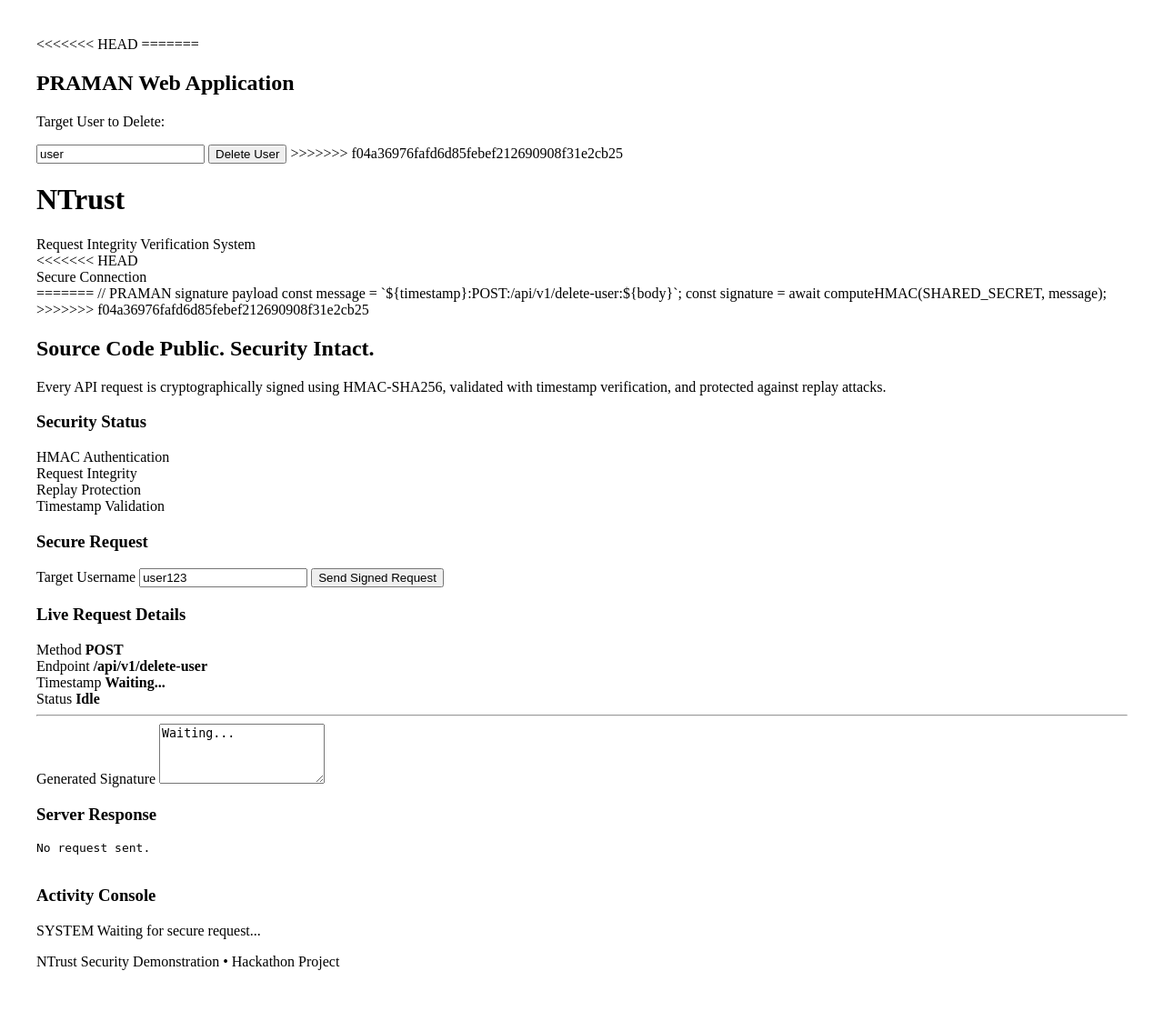
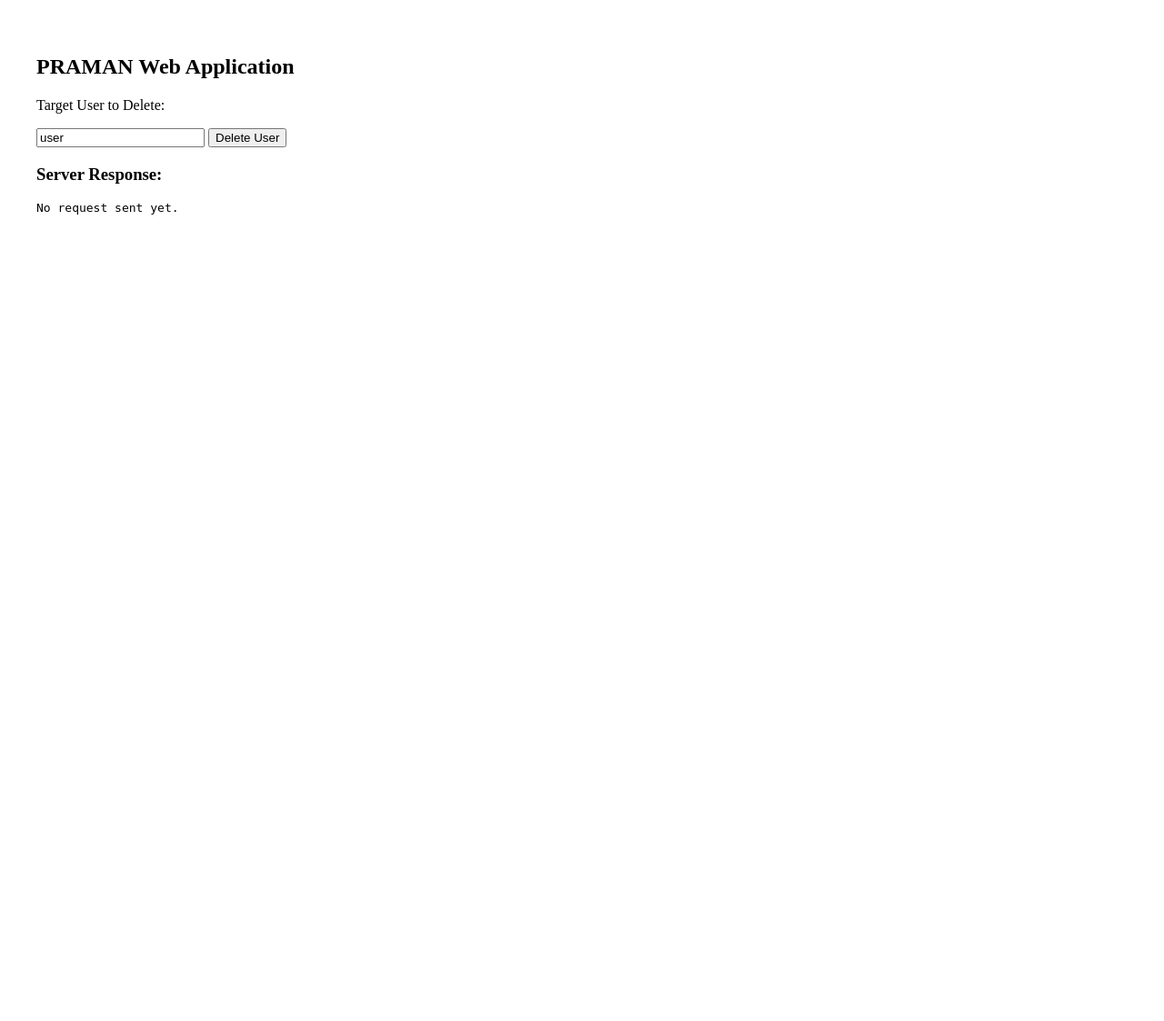
Before and after one commit to EliteDebuggers/hackathon2, a Flask app: page / in a window 1280 px wide. Shown: the whole page at 91% size. After the commit the page ends 236 px from the top, so only its background shows below. Run offline with Flask 3, Linux system fonts and the light colour scheme.

Commit message:
rollback to previus version of index.html

```diff
--- a/templates/index.html
+++ b/templates/index.html
@@ -3,30 +3,6 @@
 <head>
     <meta charset="UTF-8">
     <meta name="viewport" content="width=device-width, initial-scale=1.0">
-<<<<<<< HEAD
-
-    <title>NTrust • Request Integrity Verification</title>
-
-    <link rel="apple-touch-icon"
-      href="{{ url_for('static', filename='favicon/apple-touch-icon.png') }}">
-
-<link rel="icon"
-      href="{{ url_for('static', filename='favicon/favicon-32x32.png') }}">
-
-<link rel="icon"
-      href="{{ url_for('static', filename='favicon/favicon-16x16.png') }}">
-
-<link rel="manifest"
-      href="{{ url_for('static', filename='favicon/site.webmanifest') }}">
-
-    <link rel="preconnect" href="https://fonts.googleapis.com">
-    <link rel="preconnect" href="https://fonts.gstatic.com" crossorigin>
-
-    <link href="https://fonts.googleapis.com/css2?family=Inter:wght@300;400;500;600;700&family=JetBrains+Mono:wght@400;500&display=swap" rel="stylesheet">
-
-    <link rel="stylesheet" href="{{ url_for('static', filename='style.css') }}">
-</head>
-=======
     <title>PRAMAN</title>
     <link rel="apple-touch-icon" sizes="180x180" href="/apple-touch-icon.png">
     <link rel="icon" type="image/png" sizes="32x32" href="/favicon-32x32.png">
@@ -38,178 +14,54 @@
     <p>Target User to Delete:</p>
     <input type="text" id="username" value="user" />
     <button onclick="sendSignedRequest()">Delete User</button>
->>>>>>> f04a36976fafd6d85febef212690908f31e2cb25
 
-<body>
+    <h3>Server Response:</h3>
+    <pre id="output">No request sent yet.</pre>
 
-<div class="background-grid"></div>
+    <script>
+        // flask inject variables in js when server start
+        const SHARED_SECRET = "{{ env_secret }}";
 
-<header class="navbar">
-    <div class="logo">
-        <div class="logo-circle">
-        </div>
+        const ENDPOINT = "http://127.0.0.1:5000/api/v1/delete-user";
 
-        <div>
-            <h1>NTrust</h1>
-            <span>Request Integrity Verification System</span>
-        </div>
+        async function computeHMAC(secret, message) {
+            const encoder = new TextEncoder();
+            const key = await crypto.subtle.importKey(
+                'raw', encoder.encode(secret),
+                { name: 'HMAC', hash: 'SHA-256' },
+                false, ['sign']
+            );
+            const signatureBuffer = await crypto.subtle.sign('HMAC', key, encoder.encode(message));
+            return Array.from(new Uint8Array(signatureBuffer))
+                .map(b => b.toString(16).padStart(2, '0')).join('');
+        }
 
-<<<<<<< HEAD
-    </div>
-    <div class="connection-status">
-        <span class="status-dot"></span>
-        Secure Connection
-    </div>
-=======
+        async function sendSignedRequest() {
+            const username = document.getElementById("username").value;
+            const timestamp = Math.floor(Date.now() / 1000).toString();
+            const body = JSON.stringify({ username });
+
             // PRAMAN signature payload
             const message = `${timestamp}:POST:/api/v1/delete-user:${body}`;
             const signature = await computeHMAC(SHARED_SECRET, message);
->>>>>>> f04a36976fafd6d85febef212690908f31e2cb25
 
-</header>
-<section class="hero">
-    <h2>
-        Source Code Public.
-        <span>Security Intact.</span>
-    </h2>
-    <p>
-        Every API request is cryptographically signed using HMAC-SHA256,
-        validated with timestamp verification, and protected against replay attacks.
-    </p>
-</section>
+            try {
+                const res = await fetch(ENDPOINT, {
+                    method: "POST",
+                    headers: {
+                        "Content-Type": "application/json",
+                        "X-Timestamp": timestamp,
+                        "X-Signature": signature
+                    },
+                    body: body
+                });
 
-<main class="dashboard">
-    <section class="left-column">
-        <div class="card">
-            <div class="card-header">
-                <h3>Security Status</h3>
-            </div>
-            <div class="security-list">
-                <div class="security-item">
-                    <span class="indicator active"></span>
-                    HMAC Authentication
-                </div>
-
-                <div class="security-item">
-                    <span class="indicator active"></span>
-                    Request Integrity
-                </div>
-
-                <div class="security-item">
-                    <span class="indicator active"></span>
-                    Replay Protection
-                </div>
-
-                <div class="security-item">
-                    <span class="indicator active"></span>
-                    Timestamp Validation
-                </div>
-
-            </div>
-        </div>
-
-        <div class="card">
-            <div class="card-header">
-                <h3>Secure Request</h3>
-            </div>
-            <label for="username">
-                Target Username
-            </label>
-            <input
-                id="username"
-                type="text"
-                value="user123"
-                placeholder="Enter username"
-            >
-
-            <button
-                id="sendBtn"
-                onclick="sendSignedRequest()">
-                Send Signed Request
-            </button>
-        </div>
-    </section>
-
-    <section class="right-column">
-
-        <div class="card">
-            <div class="card-header">
-                <h3>Live Request Details</h3>
-            </div>
-
-            <div class="detail-grid">
-                <div class="detail">
-                    <span>Method</span>
-                    <strong>POST</strong>
-                </div>
-
-                <div class="detail">
-                    <span>Endpoint</span>
-                    <strong>/api/v1/delete-user</strong>
-                </div>
-
-                <div class="detail">
-                    <span>Timestamp</span>
-                    <strong id="timestampField">Waiting...</strong>
-                </div>
-                <div class="detail">
-                    <span>Status</span>
-                    <strong id="requestStatus">
-                        Idle
-                    </strong>
-                </div>
-            </div>
-            <hr>
-            <label for="signatureField">Generated Signature</label>
-
-            <textarea
-                id="signatureField"
-                readonly
-                rows="4">Waiting...</textarea>
-
-        </div>
-
-        <div class="card">
-            <div class="card-header">
-                <h3>Server Response</h3>
-            </div>
-            <pre id="output">
-No request sent.
-            </pre>
-        </div>
-    </section>
-</main>
-
-<section class="console-section">
-    <div class="card">
-        <div class="card-header">
-            <h3>Activity Console</h3>
-        </div>
-
-        <div id="consoleLog" class="console">
-            <div>
-                <span class="time">SYSTEM</span>
-                Waiting for secure request...
-            </div>
-        </div>
-    </div>
-</section>
-
-<!-- Footer -->
-<footer>
-    <p>
-        NTrust Security Demonstration • Hackathon Project
-    </p>
-</footer>
-
-<!-- Flask Variables -->
-
-<script>
-const SHARED_SECRET = "{{ env_secret }}";
-const ENDPOINT = "http://127.0.0.1:5000/api/v1/delete-user";
-</script>
-
-<script src="{{ url_for('static', filename='script.js') }}"></script>
-
+                const data = await res.json();
+                document.getElementById("output").textContent = JSON.stringify(data, null, 2);
+            } catch (err) {
+                document.getElementById("output").textContent = "Error: " + err.message;
+            }
+        }
+    </script>
 </body>
 </html>
```
